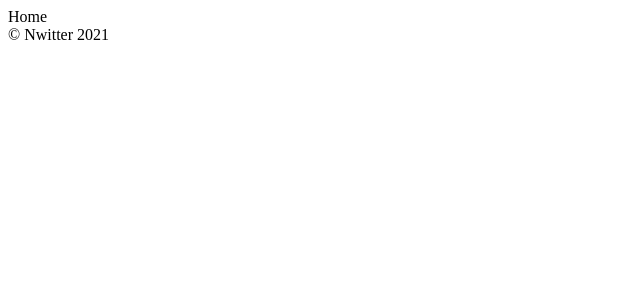
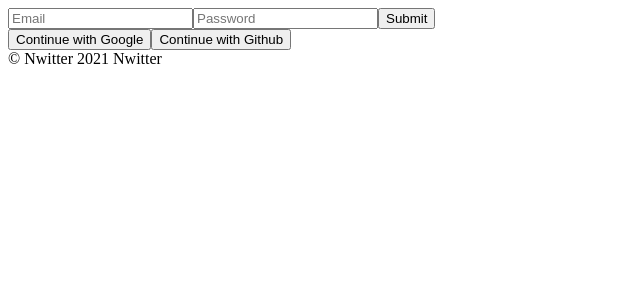
Before and after one commit to cindy-cho/nwitter, a React (Create React App) app: page /#/ in a window 1280 px wide. Shown: the top 300 px of the page, without its empty margins (0-640 px from the left). Built offline with nearby package versions, Linux system fonts and the light colour scheme; no server answers.

Commit message:
Login Form Part One

```diff
--- a/jsconfig.json
+++ b/jsconfig.json
@@ -1,6 +1,6 @@
 {
     "compilerOptions": {
-        "baseUrl" : "src"
+      "baseUrl": "src"
     },
     "include": ["src"]
 }
--- a/src/components/App.js
+++ b/src/components/App.js
@@ -1,13 +1,13 @@
 import React, { useState } from "react";
 import AppRouter from "components/Router";
-import fbase from "fbase";
+import { authService } from "fbase";
 
 function App() {
-  const [isLoggedIn, setIsLoggedIn] = useState(true);
+  const [isLoggedIn, setIsLoggedIn] = useState(authService.currentUser);
   return (
     <>
     <AppRouter isLoggedIn={isLoggedIn} />
-    <footer>&copy; Nwitter {new Date().getFullYear()}  </footer>
+    <footer>&copy; Nwitter {new Date().getFullYear()} Nwitter </footer>
     </>
   );
 }
--- a/src/fbase.js
+++ b/src/fbase.js
@@ -1,13 +1,11 @@
-import firebase from 'firebase/app';
+import firebase from "firebase/app";
 import "firebase/auth";
 
 const firebaseConfig = {
-    apiKey: "AIzaSyCkxJKQMp9-7bNhd1ZkurWsDiNx0eDx5rA",
-    authDomain: "twitter-d0c9f.firebaseapp.com",
-    projectId: "twitter-d0c9f",
-    storageBucket: "twitter-d0c9f.appspot.com",
-    messagingSenderId: "333817531165",
-    appId: "1:333817531165:web:0a0777452f75f7e8182ff4"
+    apiKey : process.env.REACT_APP_API_KEY,
+    appId : process.env.REACT_APP_APP__ID,
 };
 
-export default firebase.initializeApp(firebaseConfig);
+firebase.initializeApp(firebaseConfig);
+
+export const authService = firebase.auth();
--- a/src/index.js
+++ b/src/index.js
@@ -1,10 +1,6 @@
 import React from 'react';
 import ReactDOM from 'react-dom';
 import App from 'components/App';
-import fbase from "fbase";
-
-console.log(fbase);
-
 
 ReactDOM.render(
   <React.StrictMode>
--- a/src/routes/Auth.js
+++ b/src/routes/Auth.js
@@ -1,4 +1,45 @@
-import React from "react";
+import React, {useState} from "react";
 
-const Auth = () => <span>Auth</span>;
+const Auth = () => {
+    const [email, setEmail] = useState("");
+    const [password, setPassword] = useState("");
+    const onChange = (event) => {
+        const {target: {name, value}} = event;
+        if(name === "email"){
+            setEmail(value);
+        } else if(name === "password"){
+            setPassword(value);
+        }
+    };
+    const onSubmit = (event) => {
+        event.preventDefault();
+    };
+    return (
+        <div>
+            <form onSubmit={onSubmit}>
+                <input
+                    name="email"
+                    type="text"
+                    placeholder="Email"
+                    required
+                    value={email}
+                    onChange={onChange}
+                />
+                <input
+                    name="password"
+                    type="password"
+                    placeholder="Password"
+                    required
+                    value={password}
+                    onChange={onChange}
+                />
+                <input type="submit" vallue="Log In" />
+            </form>
+            <div>
+                <button>Continue with Google</button>
+                <button>Continue with Github</button>
+            </div>
+        </div>
+    )
+};
 export default Auth;
```
Also changed, not shown: 1 other file (tests, documents, lock files or other folders).
